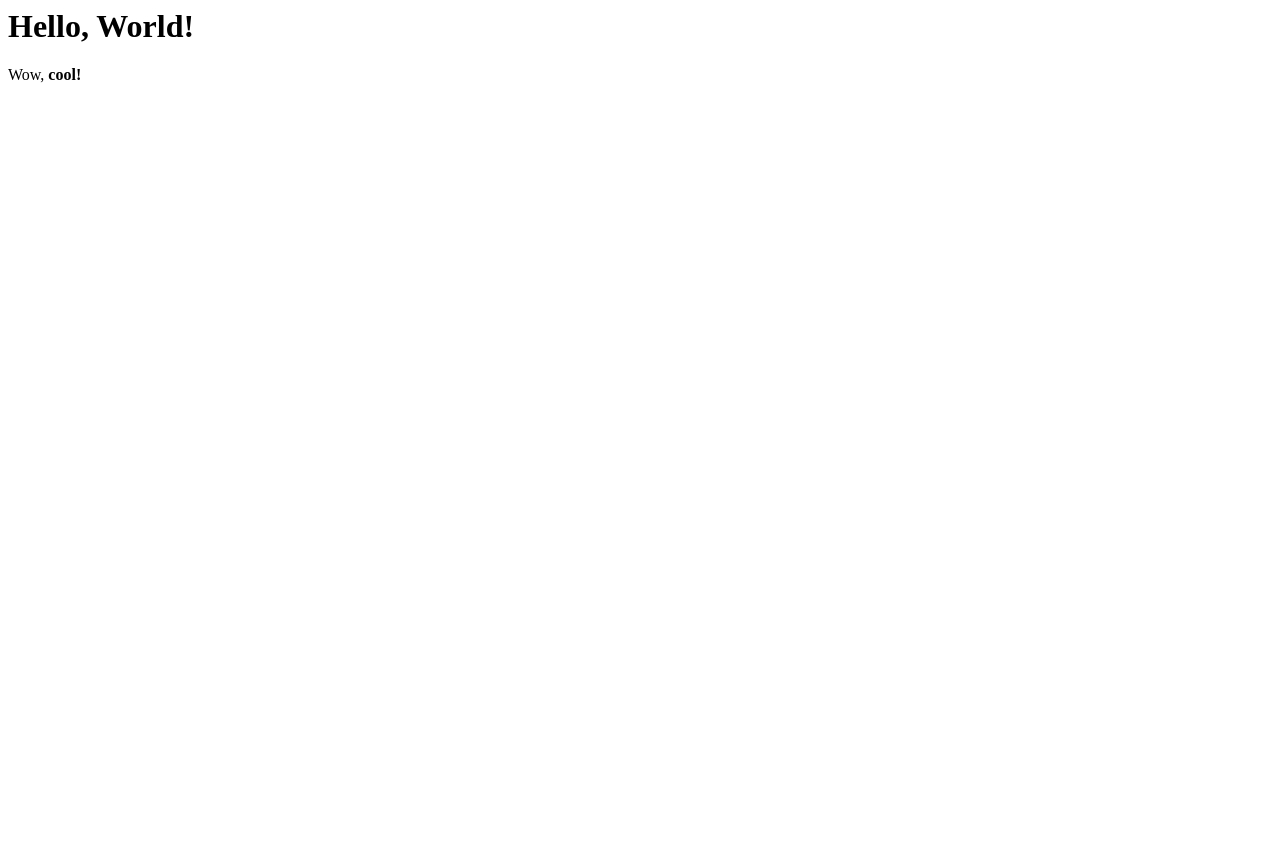
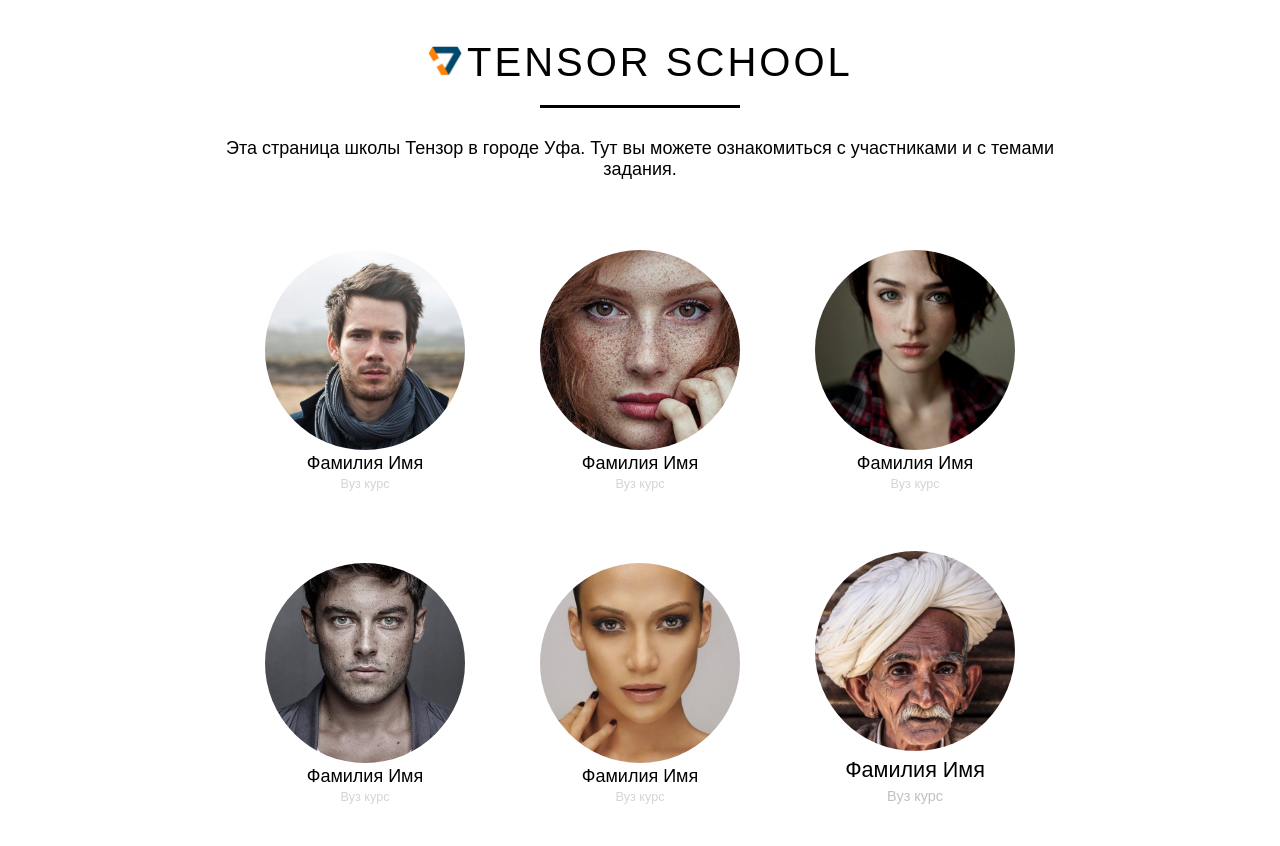
Before and after one commit to shubyonkin/Tensor_course_Js, a website: page Public/index.html in a window 1280 px wide. Before the commit the page ends 800 px from the top, so only its background shows below. Drawn offline with Linux system fonts and the light colour scheme.

Commit message:
added css
lesson_2

```diff
--- /dev/null
+++ b/Public/css/styles.css
@@ -0,0 +1,265 @@
+body{
+    text-align: center;
+    font-size: 18px;
+    font-family: sans-serif;
+    max-width: 900px;
+    margin: 0 auto;
+    width: 900px;
+}
+#wraper {
+    max-width: 900px;
+    margin: 0 auto;
+    width: 900px;
+}
+
+    header {
+        margin: 40px 0px;
+    }
+
+    header .title img {
+        height: 30px;
+    }
+
+
+    header .title span {
+        font-size: 40px;
+        text-transform: uppercase;
+        letter-spacing: 3px;
+    }
+
+    header .title span:after {
+        content: '';
+        display: block;
+        border-top: 3px solid #000;
+        width: 200px;
+        margin: 20px auto;
+    }
+    header .title p {
+        margin-top: 30px;
+    }
+
+#wraper1 {
+    width: 30%;
+    display: inline-block;
+}
+
+    .ava01 {
+        transition: .2s linear;
+        border-radius: 10px;
+        color:white;
+    }
+    .ava01 img {
+        width: 200px;
+        height: 200px;
+        object-fit: cover;
+        border-radius: 50%;
+        margin-top:30px;
+    }
+
+    .ava01 p {
+        font-size: 1em;
+        position: relative;
+        bottom: 20px;
+        font-weight: 400;
+        color:black;
+    }
+
+    .ava01 span {
+        font-size: 0.7em;
+        position: relative;
+        bottom:40px;
+        color: #c0c0c0ad;
+    }
+
+    .ava01:hover {
+        box-shadow: 0 0 4px 2px white, 0 0 0 4px #c0c0c0;
+        transform: scale(1.1);
+    }
+
+#wraper2 {
+    width: 30%;
+    display: inline-block;
+}
+
+    .ava02 {
+        transition: .2s linear;
+        border-radius: 10px;
+        color:white;
+    }
+
+    .ava02 img {
+        width: 200px;
+        height: 200px;
+        object-fit: cover;
+        border-radius: 50%;
+    }
+
+    .ava02 p {
+        font-size: 1em;
+        position: relative;
+        bottom: 20px;
+        font-weight: 400;
+        color:black;
+    }
+
+    .ava02 span {
+        font-size: 0.7em;
+        position: relative;
+        bottom:40px;
+        color: #c0c0c0ad;
+    }
+
+    .ava02:hover {
+        box-shadow: 0 0 4px 2px white, 0 0 0 4px #c0c0c0;
+        transform: scale(1.1);
+    }
+#wraper3 {
+    width: 30%;
+    display: inline-block;
+}
+
+    .ava03 {
+        transition: .2s linear;
+        border-radius: 10px;
+        color:white;
+    }
+    .ava03 img {
+        width: 200px;
+        height: 200px;
+        object-fit: cover;
+        border-radius: 50%;
+        margin-top:30px;
+    }
+
+    .ava03 p {
+        font-size: 1em;
+        position: relative;
+        bottom: 20px;
+        font-weight: 400;
+        color:black;
+    }
+
+    .ava03 span {
+        font-size: 0.7em;
+        position: relative;
+        bottom:40px;
+        color: #c0c0c0ad;
+    }
+
+    .ava03:hover {
+        box-shadow: 0 0 4px 2px white, 0 0 0 4px #c0c0c0;
+        transform: scale(1.1);
+    }
+
+#wraper4 {
+    width: 30%;
+    display: inline-block;
+}
+
+    .ava04 {
+        transition: .2s linear;
+        border-radius: 10px;
+        color:white;
+    }
+
+    .ava04 img {
+        width: 200px;
+        height: 200px;
+        object-fit: cover;
+        border-radius: 50%;
+    }
+
+    .ava04 p {
+        font-size: 1em;
+        position: relative;
+        bottom: 20px;
+        font-weight: 400;
+        color:black;
+    }
+
+    .ava04 span {
+        font-size: 0.7em;
+        position: relative;
+        bottom:40px;
+        color: #c0c0c0ad;
+    }
+
+    .ava04:hover {
+        box-shadow: 0 0 4px 2px white, 0 0 0 4px #c0c0c0;
+        transform: scale(1.1);
+    }
+#wraper5 {
+    width: 30%;
+    display: inline-block;
+}
+
+    .ava05 {
+        transition: .2s linear;
+        border-radius: 10px;
+        color:white;
+    }
+    .ava05 img {
+        width: 200px;
+        height: 200px;
+        object-fit: cover;
+        border-radius: 50%;
+        margin-top:30px;
+    }
+
+    .ava05 p {
+        font-size: 1em;
+        position: relative;
+        bottom: 20px;
+        font-weight: 400;
+        color:black;
+    }
+
+    .ava05 span {
+        font-size: 0.7em;
+        position: relative;
+        bottom:40px;
+        color: #c0c0c0ad;
+    }
+
+    .ava05:hover {
+        box-shadow: 0 0 4px 2px white, 0 0 0 4px #c0c0c0;
+        transform: scale(1.1);
+    }
+
+#wraper6 {
+    width: 30%;
+    display: inline-block;
+}
+
+    .ava06 {
+        transition: .2s linear;
+        border-radius: 10px;
+        color:white;
+    }
+    .ava06 img {
+        width: 200px;
+        height: 200px;
+        object-fit: cover;
+        border-radius: 50%;
+    }
+
+    .ava06 p {
+        font-size: 1.2em;
+        position: relative;
+        bottom: 20px;
+        font-weight: 400;
+        color:black;
+    }
+
+    .ava06 span {
+        font-size: 0.8em;
+        position: relative;
+        bottom:40px;
+        color: #c0c0c0;
+    }
+
+    .ava06:hover {
+        box-shadow: 0 0 4px 2px white, 0 0 0 4px #c0c0c0;
+        cursor: pointer;
+        transform: scale(1.1);
+    }
--- a/Public/index.html
+++ b/Public/index.html
@@ -1,10 +1,72 @@
-<html>
+<!DOCTYPE html>
+<html lang="ru">
     <head>
-        <title>Test</title>
+        <meta charset="utf-8">
+        <title>Tensor School</title>
+        <link rel="stylesheet" href="css/styles.css">
     </head>
+    <body>
+        <div id="wraper">
+            <header>
+                <div class="title">
+                    <img src="img/logo.jpg" alt="Логотип">
+                    <span title="Tensor School">Tensor School</span>
+                    <p>Эта страница школы Тензор в городе Уфа. Тут вы можете ознакомиться с участниками и с темами задания.</p>
+                </div>
+            </header>
+        </div>
 
-    <body>
-        <h1>Hello, World!</h1>
-        <p>Wow, <strong>cool!</strong></p>
+        <div>
+            <div id="wraper1">
+                    <div class="ava01">
+                        <img src="img/ava01.jpg">
+                        <p>Фамилия Имя</p>
+                        <span>Вуз курс</span>
+                    </div>
+            </div>
+
+            <div id="wraper2">
+                <div class="ava02">
+                    <img src="img/ava02.jpg">
+                    <p>Фамилия Имя</p>
+                    <span>Вуз курс</span>
+                </div>
+        </div>
+
+        <div id="wraper3">
+            <div class="ava03">
+                <img src="img/ava03.jpg">
+                <p>Фамилия Имя</p>
+                <span>Вуз курс</span>
+            </div>
+    </div>
+
+    <div>
+        <div id="wraper4">
+                <div class="ava04">
+                    <img src="img/ava04.jpg">
+                    <p>Фамилия Имя</p>
+                    <span>Вуз курс</span>
+                </div>
+        </div>
+
+        <div id="wraper5">
+            <div class="ava05">
+                <img src="img/ava05.jpg">
+                <p>Фамилия Имя</p>
+                <span>Вуз курс</span>
+            </div>
+    </div>
+
+    <div id="wraper6">
+        <div class="ava06">
+            <img src="img/ava06.jpg">
+            <p>Фамилия Имя</p>
+            <span>Вуз курс</span>
+        </div>
+</div>
+
+</div>
+
     </body>
 </html>
```
Also changed, not shown: Public/img/ava01.jpg (added), Public/img/ava02.jpg (added), Public/img/ava03.jpg (added), Public/img/ava04.jpg (added), Public/img/ava05.jpg (added), Public/img/ava06.jpg (added), Public/img/logo.jpg (added).
